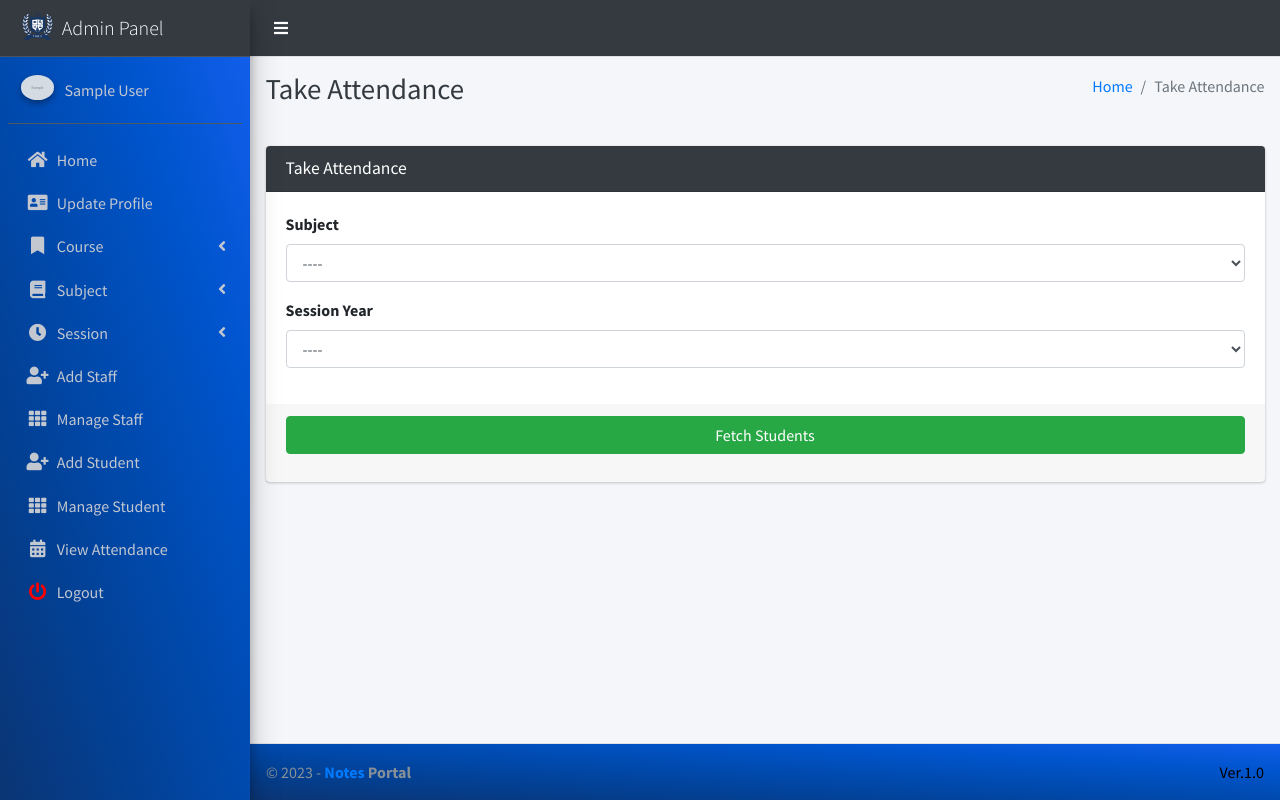
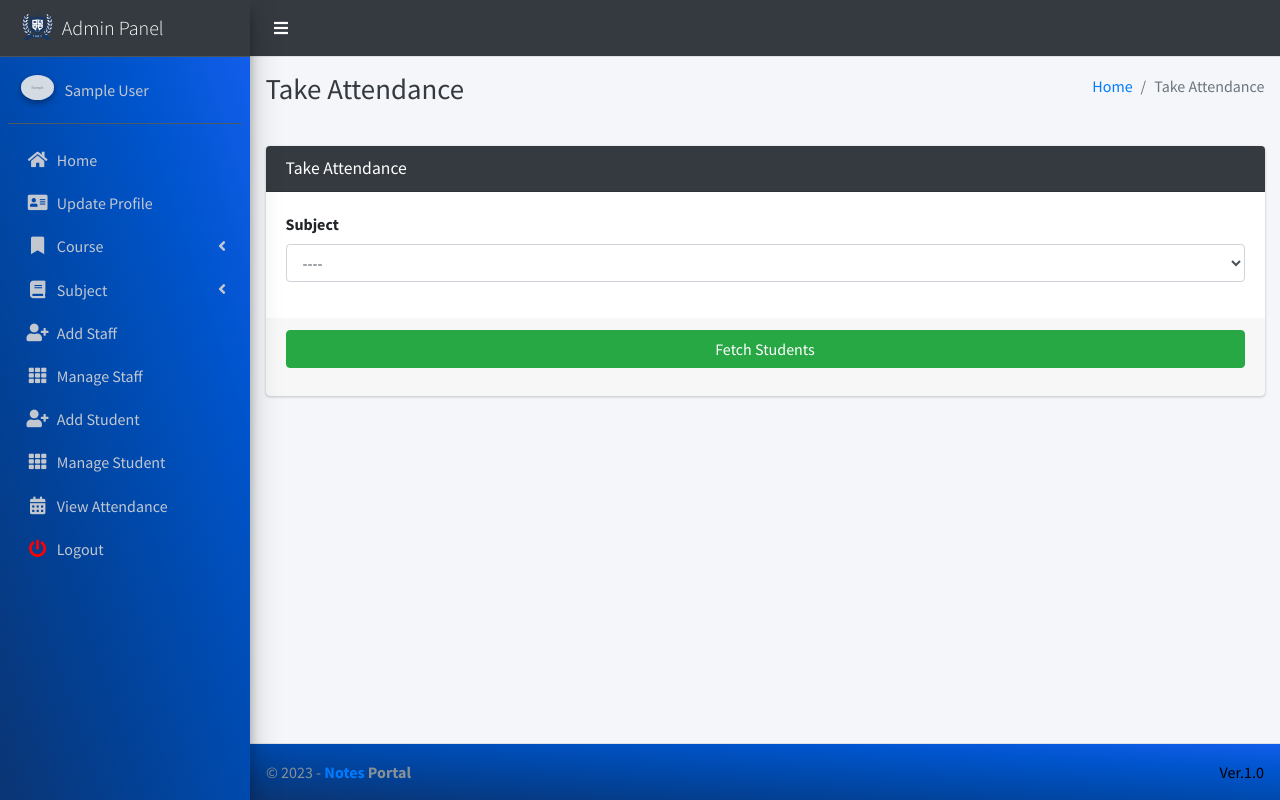
Before and after one commit to Ansarimajid/NMS, a Django app: page /staff/attendance/take/ in a window 1280 px wide. Run offline with Django 3.2, Linux system fonts and the light colour scheme; a user stored in the database is signed in; tables that the repository leaves empty hold one stand-in row (values such as "Sample post"); grey boxes marked "Sample" are stand-in pictures; data that the repository does not hold is empty; some libraries are stand-ins or nearby versions.

Commit message:
remove sessions

```diff
--- a/main_app/models.py
+++ b/main_app/models.py
@@ -30,13 +30,6 @@ class CustomUserManager(UserManager):
         assert extra_fields["is_superuser"]
         return self._create_user(email, password, **extra_fields)
 
-
-class Session(models.Model):
-    start_year = models.DateField()
-    end_year = models.DateField()
-
-    def __str__(self):
-        return "From " + str(self.start_year) + " to " + str(self.end_year)
 
 
 class CustomUser(AbstractUser):
@@ -80,7 +73,6 @@ class Course(models.Model):
 class Student(models.Model):
     admin = models.OneToOneField(CustomUser, on_delete=models.CASCADE)
     course = models.ForeignKey(Course, on_delete=models.DO_NOTHING, null=True, blank=False)
-    session = models.ForeignKey(Session, on_delete=models.DO_NOTHING, null=True)
 
     def __str__(self):
         return self.admin.last_name + ", " + self.admin.first_name
@@ -107,7 +99,6 @@ class Subject(models.Model):
 
 
 class Attendance(models.Model):
-    session = models.ForeignKey(Session, on_delete=models.DO_NOTHING)
     subject = models.ForeignKey(Subject, on_delete=models.DO_NOTHING)
     date = models.DateField()
     created_at = models.DateTimeField(auto_now_add=True)
--- a/main_app/staff_views.py
+++ b/main_app/staff_views.py
@@ -39,10 +39,8 @@ def staff_home(request):
 def staff_take_attendance(request):
     staff = get_object_or_404(Staff, admin=request.user)
     subjects = Subject.objects.filter(staff_id=staff)
-    sessions = Session.objects.all()
     context = {
         'subjects': subjects,
-        'sessions': sessions,
         'page_title': 'Take Attendance'
     }
 
@@ -52,12 +50,10 @@ def staff_take_attendance(request):
 @csrf_exempt
 def get_students(request):
     subject_id = request.POST.get('subject')
-    session_id = request.POST.get('session')
     try:
         subject = get_object_or_404(Subject, id=subject_id)
-        session = get_object_or_404(Session, id=session_id)
         students = Student.objects.filter(
-            course_id=subject.course.id, session=session)
+            course_id=subject.course.id)
         student_data = []
         for student in students:
             data = {
@@ -75,12 +71,10 @@ def save_attendance(request):
     student_data = request.POST.get('student_ids')
     date = request.POST.get('date')
     subject_id = request.POST.get('subject')
-    session_id = request.POST.get('session')
     students = json.loads(student_data)
     try:
-        session = get_object_or_404(Session, id=session_id)
         subject = get_object_or_404(Subject, id=subject_id)
-        attendance = Attendance(session=session, subject=subject, date=date)
+        attendance = Attendance( subject=subject, date=date)
         attendance.save()
 
         for student_dict in students:
@@ -96,10 +90,8 @@ def save_attendance(request):
 def staff_update_attendance(request):
     staff = get_object_or_404(Staff, admin=request.user)
     subjects = Subject.objects.filter(staff_id=staff)
-    sessions = Session.objects.all()
     context = {
         'subjects': subjects,
-        'sessions': sessions,
         'page_title': 'Update Attendance'
     }
 
@@ -208,11 +200,9 @@ def staff_fcmtoken(request):
 def staff_add_result(request):
     staff = get_object_or_404(Staff, admin=request.user)
     subjects = Subject.objects.filter(staff=staff)
-    sessions = Session.objects.all()
     context = {
         'page_title': 'Result Upload',
         'subjects': subjects,
-        'sessions': sessions
     }
     if request.method == 'POST':
         try:
--- a/main_app/templates/hod_template/home_content.html
+++ b/main_app/templates/hod_template/home_content.html
@@ -117,7 +117,7 @@
             <!-- BAR CHART -->
             <div class="card card-dark">
               <div class="card-header">
-                <h3 class="card-title">Student's Attendance & Leave Overview</h3>
+                <h3 class="card-title">Student's Attendance Overview</h3>
 
                 <div class="card-tools">
                   <button type="button" class="btn btn-tool" data-card-widget="collapse"><i class="fas fa-minus"></i>
@@ -290,7 +290,7 @@
 
 
 
-         //- BAR CHART - Student Attendance & Leave Overview //
+         //- BAR CHART - Student Attendance  Overview //
       var student_attendance_present_list = {{ student_attendance_present_list }};
       var student_attendance_leave_list = {{ student_attendance_leave_list }};
       var student_name_list = {{ student_name_list|safe }};
@@ -299,7 +299,7 @@
         labels  : student_name_list,
         datasets: [
           {
-            label               : 'Absent/Leave',
+            label               : 'Absent',
             backgroundColor     : '#b50a04',
             borderColor         : '#b50a04',
             pointRadius          : false,
--- a/main_app/templates/hod_template/staff_leave_view.html
+++ b/main_app/templates/hod_template/staff_leave_view.html
@@ -21,7 +21,6 @@
                                 <th>Staff</th>
                                 <th>Course</th>
                                 <th>Message</th>
-                                <th>Leave Date</th>
                                 <th>Submitted On</th>
                                 <th>Action</th>
 
--- a/main_app/templates/hod_template/student_feedback_template.html
+++ b/main_app/templates/hod_template/student_feedback_template.html
@@ -19,7 +19,6 @@
                             <tr>
                                 <th>#</th>
                                 <th>Student</th>
-                                <th>Session</th>
                                 <th>Message</th>
                                 <th>Sent On</th>
                                 <th>Replied On</th>
@@ -30,7 +29,6 @@
                               <tr>
                                   <td>{{forloop.counter}}</td>
                                   <td>{{feedback.student}}</td>
-                                  <td>{{feedback.student.session}}</td>
                                   <td>{{feedback.feedback}}</td>
 
 
--- a/main_app/templates/main_app/sidebar_template.html
+++ b/main_app/templates/main_app/sidebar_template.html
@@ -114,47 +114,6 @@
                                 <i class="far fa-circle nav-icon"></i>
                                 <p>
                                     Manage Subject
-
-                                </p>
-                            </a>
-                        </li>
-
-                    </ul>
-                </li>
-
-
-
-
-
-                <li class="nav-item has-treeview">
-                    <a href="#" class="nav-link">
-                        <i  class="nav-icon fas fa-clock"></i>
-                        <p>
-                            Session
-                            <i class="fas fa-angle-left right"></i>
-                        </p>
-                    </a>
-                    <ul class="nav nav-treeview">
-
-                        <li class="nav-item">
-                            {% url 'add_session' as add_session %}
-                            <a href="{{add_session}}"
-                                class="nav-link  {% if add_session == request.path %} active {% endif %}">
-                                <i class="far fa-circle nav-icon"></i>
-                                <p>
-                                    Add Session
-
-                                </p>
-                            </a>
-                        </li>
-                        <li class="nav-item">
-                            {% url 'manage_session' as manage_session %}
-                            {% url 'edit_session' session_id as edit_session %}
-                            <a href="{{manage_session}}"
-                                class="nav-link  {% if edit_session == request.path or manage_session == request.path %} active {% endif %}">
-                                <i class="far fa-circle nav-icon"></i>
-                                <p>
-                                    Manage Session
 
                                 </p>
                             </a>
--- a/main_app/templates/staff_template/staff_take_attendance.html
+++ b/main_app/templates/staff_template/staff_take_attendance.html
@@ -29,16 +29,6 @@
                             </select>
                         </div>
 
-
-                        <div class="form-group">
-                            <label>Session Year</label>
-                            <select name="session" id='session' class="form-control">
-                                <option value="">----</option>
-                                {% for session in sessions  %}
-                                <option value="{{session.id}}">{{session}} </option>
-                                {% endfor %}
-                            </select>
-                        </div>
                         {% comment %}
 
                         <div>
@@ -73,10 +63,9 @@
 
         $("#fetch_student").click(function () {
             var subject = $("#subject").val()
-            var session = $("#session").val()
             $("#student_data").html(null)
-if (subject.length  == 0 || session.length == 0){
-    alert("Please select session and subject");
+if (subject.length  == 0 ){
+    alert("Please select subject");
     return false;
 }
             $.ajax({
@@ -84,7 +73,6 @@ if (subject.length  == 0 || session.length == 0){
                 type: 'POST',
                 data: {
                     subject: subject,
-                    session: session
                 }
             }).done(function (response) {
                 var json_data = JSON.parse(response)
@@ -129,7 +117,6 @@ if (subject.length  == 0 || session.length == 0){
                         date: attendance_date,
                         student_ids: student_data,
                         subject: subject,
-                        session: session
 
                     }
                 }).done(function (response) {
--- a/main_app/urls.py
+++ b/main_app/urls.py
@@ -29,13 +29,10 @@ urlpatterns = [
      path("course/add", hod_views.add_course, name='add_course'),
      path("send_student_notification/", hod_views.send_student_notification,name='send_student_notification'),
      path("send_staff_notification/", hod_views.send_staff_notification,name='send_staff_notification'),
-     path("add_session/", hod_views.add_session, name='add_session'),
      path("admin_notify_student", hod_views.admin_notify_student,name='admin_notify_student'),
      path("admin_notify_staff", hod_views.admin_notify_staff,name='admin_notify_staff'),
      path("admin_view_profile", hod_views.admin_view_profile,name='admin_view_profile'),
      path("check_email_availability", hod_views.check_email_availability,name="check_email_availability"),
-     path("session/manage/", hod_views.manage_session, name='manage_session'),
-     path("session/edit/<int:session_id>",hod_views.edit_session, name='edit_session'),
      path("attendance/view/", hod_views.admin_view_attendance,name="admin_view_attendance",),
      path("attendance/fetch/", hod_views.get_admin_attendance,name='get_admin_attendance'),
      path("student/add/", hod_views.add_student, name='add_student'),
@@ -48,7 +45,6 @@ urlpatterns = [
      path("staff/delete/<int:staff_id>",hod_views.delete_staff, name='delete_staff'),
      path("course/delete/<int:course_id>",hod_views.delete_course, name='delete_course'),
      path("subject/delete/<int:subject_id>",hod_views.delete_subject, name='delete_subject'),
-     path("session/delete/<int:session_id>",hod_views.delete_session, name='delete_session'),
      path("student/delete/<int:student_id>",hod_views.delete_student, name='delete_student'),
      path("student/edit/<int:student_id>",hod_views.edit_student, name='edit_student'),
      path("course/edit/<int:course_id>",hod_views.edit_course, name='edit_course'),
```
Also changed, not shown: main_app/forms.py (+2 -19 lines), main_app/hod_views.py (+1 -67 lines), main_app/templates/hod_template/admin_view_attendance.html (+2 -15 lines), main_app/templates/hod_template/edit_session_template.html (deleted, +0 -24 lines), main_app/templates/staff_template/edit_student_result.html (+1 -6 lines), main_app/templates/staff_template/home_content.html (+0 -15 lines), main_app/templates/staff_template/staff_add_result.html (+2 -15 lines), main_app/templates/staff_template/staff_update_attendance.html (+2 -13 lines), main_app/views.py (+2 -5 lines), main_app/migrations/0002_auto_20230601_1636.py (added).
